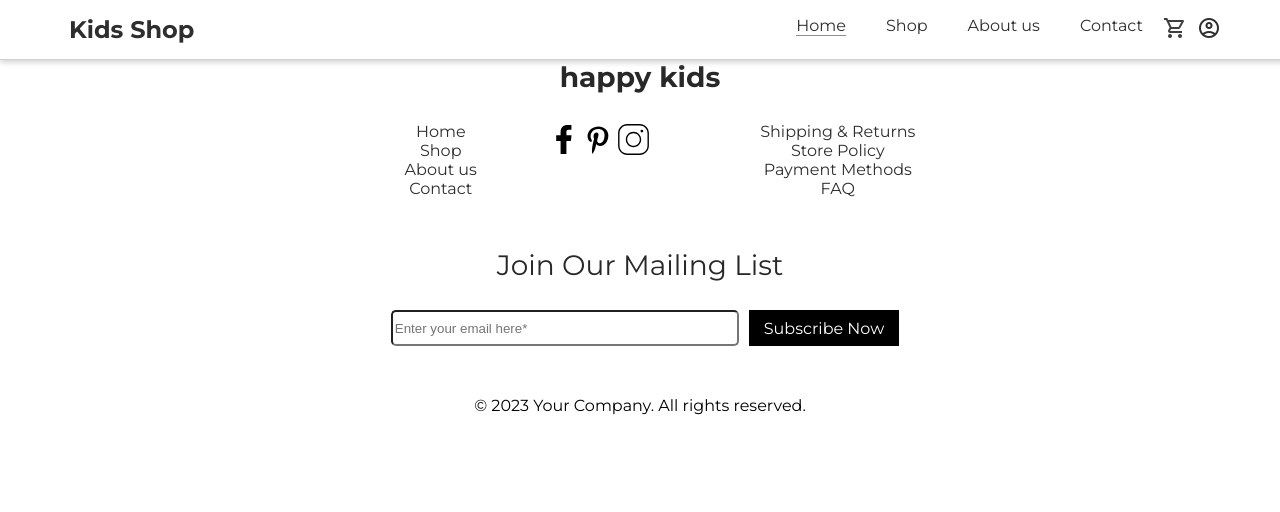
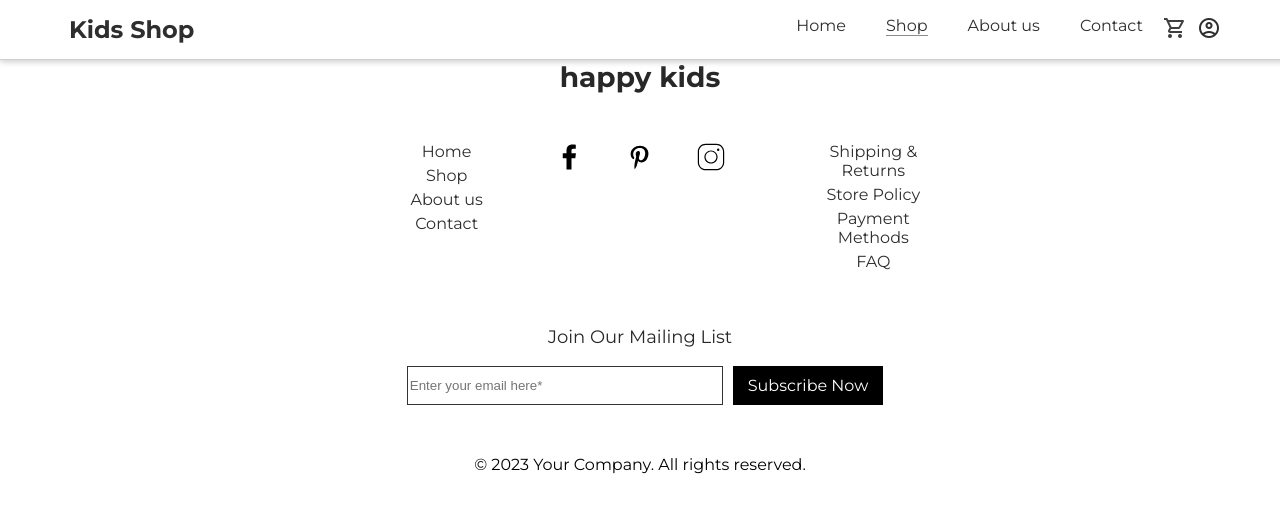
Before and after one commit to maksymskvr1324/Shop_kids, a React (Create React App) app: page /Shop in a window 1280 px wide. Shown: the top 512 px of the page. Built offline with nearby package versions, Linux system fonts and the light colour scheme.

Commit message:
додав функцію для стилізацію навігації, дописав повністю верстку футеру

```diff
--- a/src/components/Navbar.tsx
+++ b/src/components/Navbar.tsx
@@ -1,21 +1,42 @@
-import React from 'react'
+import React from 'react';
+import { Link, useLocation } from 'react-router-dom';
 
-export  function Navbar() {
+export function Navbar() {
   return (
     <nav className="navbar">
       <div className="container">
-        <div className="logo"><a href="/Home">Kids Shop</a></div>
+        <div className="logo"><Link to="/Home">Kids Shop</Link></div>
         <ul className="nav-links">
-          <li><a className='active' href="/Home">Home</a></li>
-          <li><a href="/Shop">Shop</a></li>
-          <li><a href="/About_us">About us</a></li>
-          <li><a href="/Contact">Contact</a></li>
+          <CustomLink href="/Home">Home</CustomLink>
+          <CustomLink href="/Shop">Shop</CustomLink>
+          <CustomLink href="/About_us">About us</CustomLink>
+          <CustomLink href="/Contact">Contact</CustomLink>
           <div className='navbar-icon'>
             <div className='shop'><span className="material-symbols-outlined">shopping_cart</span></div>
-            <div className='account'><a href="/Registr"><span className="material-symbols-outlined">account_circle</span></a></div>
+            <div className='account'><Link to="/Registr"><span className="material-symbols-outlined">account_circle</span></Link></div>
           </div>
         </ul>
       </div>
     </nav>
-  )
+  );
 }
+
+interface CustomLinkProps {
+  href: string;
+  children: React.ReactNode;
+}
+
+const CustomLink: React.FC<CustomLinkProps> = ({ href, children }) => {
+  const location = useLocation();
+  const isActive = location.pathname === href;
+
+  return (
+    <li>
+      <Link to={href} className={isActive ? 'active' : ''}>
+        {children}
+      </Link>
+    </li>
+  );
+};
+
+export default CustomLink;
--- a/src/components/footer.tsx
+++ b/src/components/footer.tsx
@@ -4,7 +4,7 @@ export function Footer(){
     return (
         <footer>
           <div className="border"></div>
-          <p>happy kids</p>
+          <p className="footer-title">happy kids</p>
           <div className="info">
             <div className="pages">
               <ul className="footer-pages-links">
@@ -16,19 +16,19 @@ export function Footer(){
             </div>
             <div className="contact">
               <span>
-                <svg xmlns="http://www.w3.org/2000/svg" x="0px" y="0px" width="35" height="35" viewBox="0 0 24 24">
+                <svg xmlns="http://www.w3.org/2000/svg" x="0px" y="0px" width="30" height="30" viewBox="0 0 24 24">
                   <path d="M17.525,9H14V7c0-1.032,0.084-1.682,1.563-1.682h1.868v-3.18C16.522,2.044,15.608,1.998,14.693,2 C11.98,2,10,3.657,10,6.699V9H7v4l3-0.001V22h4v-9.003l3.066-0.001L17.525,9z"></path>
                 </svg>
               </span>
 
               <span>
-                <svg xmlns="http://www.w3.org/2000/svg" x="0px" y="0px" width="35" height="35" viewBox="0 0 32 32">
+                <svg xmlns="http://www.w3.org/2000/svg" x="0px" y="0px" width="30" height="30" viewBox="0 0 32 32">
                   <path d="M 16.09375 4 C 11.01675 4 6 7.3833281 6 12.861328 C 6 16.344328 7.9584844 18.324219 9.1464844 18.324219 C 9.6364844 18.324219 9.9199219 16.958266 9.9199219 16.572266 C 9.9199219 16.112266 8.7460938 15.131797 8.7460938 13.216797 C 8.7460938 9.2387969 11.774359 6.4199219 15.693359 6.4199219 C 19.063359 6.4199219 21.556641 8.3335625 21.556641 11.851562 C 21.556641 14.478563 20.501891 19.40625 17.087891 19.40625 C 15.855891 19.40625 14.802734 18.516234 14.802734 17.240234 C 14.802734 15.370234 16 13.558906 16 11.628906 C 16 8.3529063 11.462891 8.94725 11.462891 12.90625 C 11.462891 13.73725 11.5665 14.657063 11.9375 15.414062 C 11.2555 18.353063 10 23.037406 10 26.066406 C 10 27.001406 10.133656 27.921422 10.222656 28.857422 C 10.390656 29.045422 10.307453 29.025641 10.564453 28.931641 C 13.058453 25.517641 12.827078 24.544172 13.955078 20.076172 C 14.564078 21.234172 16.137766 21.857422 17.384766 21.857422 C 22.639766 21.857422 25 16.736141 25 12.119141 C 25 7.2061406 20.75475 4 16.09375 4 z"></path>
                 </svg>
               </span>
 
               <span>
-                <svg xmlns="http://www.w3.org/2000/svg" x="0px" y="0px" width="35" height="35" viewBox="0 0 50 50">
+                <svg xmlns="http://www.w3.org/2000/svg" x="0px" y="0px" width="30" height="30" viewBox="0 0 50 50">
                   <path d="M 16 3 C 8.8324839 3 3 8.8324839 3 16 L 3 34 C 3 41.167516 8.8324839 47 16 47 L 34 47 C 41.167516 47 47 41.167516 47 34 L 47 16 C 47 8.8324839 41.167516 3 34 3 L 16 3 z M 16 5 L 34 5 C 40.086484 5 45 9.9135161 45 16 L 45 34 C 45 40.086484 40.086484 45 34 45 L 16 45 C 9.9135161 45 5 40.086484 5 34 L 5 16 C 5 9.9135161 9.9135161 5 16 5 z M 37 11 A 2 2 0 0 0 35 13 A 2 2 0 0 0 37 15 A 2 2 0 0 0 39 13 A 2 2 0 0 0 37 11 z M 25 14 C 18.936712 14 14 18.936712 14 25 C 14 31.063288 18.936712 36 25 36 C 31.063288 36 36 31.063288 36 25 C 36 18.936712 31.063288 14 25 14 z M 25 16 C 29.982407 16 34 20.017593 34 25 C 34 29.982407 29.982407 34 25 34 C 20.017593 34 16 29.982407 16 25 C 16 20.017593 20.017593 16 25 16 z"></path>
                 </svg>
               </span>
@@ -45,7 +45,7 @@ export function Footer(){
           </div>
 
           <div className="footer-form">
-            <p>Join Our Mailing List</p>
+            <p className="footer-subtitle">Join Our Mailing List</p>
             <div className="form-inp">
               <div className="input">
                 <input type="text" placeholder="Enter your email here*"/>
--- a/src/css/main.css
+++ b/src/css/main.css
@@ -38,6 +38,8 @@ body{
     display: flex;
     margin: 0;
   }
+
+
 
   .nav-links li {
     margin: 0px 20px auto;
@@ -106,7 +108,7 @@ body{
   margin-bottom: 30px;
 }
 
-p{
+.footer-title{
   color: #282828;
   font-weight: bold;
   font-size: 28px;
@@ -120,7 +122,8 @@ p{
 }
 
 .info div{
-  margin: 0 auto;
+  width: 100%;
+  margin-top: 20px;
 }
 
 .footer-pages-links{
@@ -131,6 +134,7 @@ p{
 
 .footer-pages-links li {
   margin: 0px 20px auto;
+  padding-bottom:5px;
 }
 
 .footer-pages-links a {
@@ -138,25 +142,47 @@ p{
   color:  #2e2e2e;
 }
 
+.contact {
+  display: flex;
+  width: 100%;
+}
+
+.contact span {
+  flex: 1;
+  text-align: center;
+}
+
+.contact svg {
+  cursor: pointer;
+}
+
+
 .footer-form{
   margin-top: 50px;
   margin-bottom: 50px;
 }
 
-.footer-form p{
-  font-weight: 100;
+.footer-subtitle{
+  color: #282828;
+  font-size: 18px;
+  text-align: center;
 }
-
 .form-inp{
   display: flex;
   justify-content: center;
 }
 
 .form-inp input{
-  height: 30px;
-  width: 340px;
-  border-radius: 5px;
+  height: 35px;
+  width: 310px;
+  border: solid #333 1px;
 }
+
+.form-inp input:focus {
+  outline: none;
+  border-color: initial;
+}
+
 
 .button-input button {
   border: none;
@@ -171,6 +197,11 @@ p{
   margin-left: 10px;
 }
 
+.button-input button:hover{
+  background-color: #c02904;
+  transition: 0.5s;
+}
+
 .footer-bottom{
   text-align: center;
 }
```
